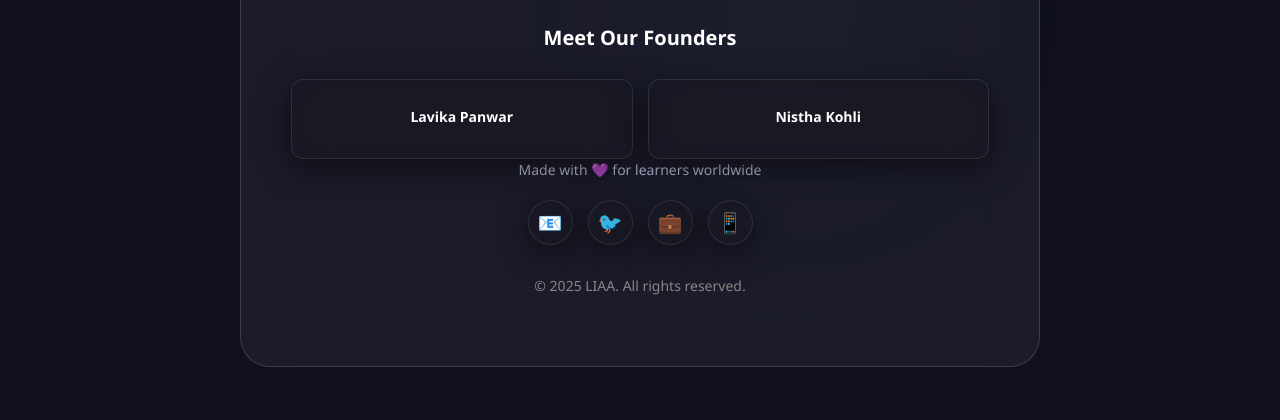
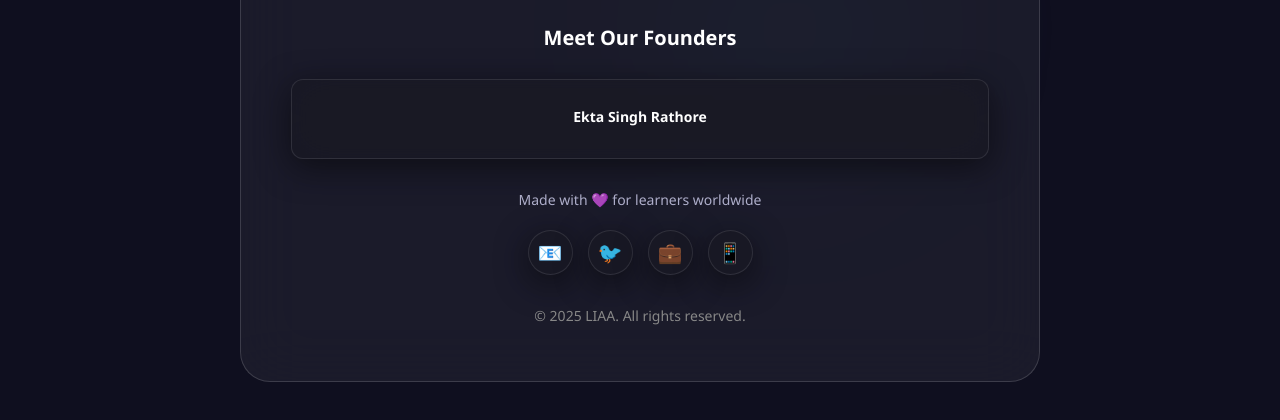
Before and after one commit to LavikaPanwar/roadmap-gen, a plain HTML site: page index.html in a window 1280 px wide. Shown: the part 2201-2621 px from the top of the page. Drawn offline with nearby package versions, Linux system fonts and the light colour scheme.

Commit message:
Update index.html

```diff
--- a/index.html
+++ b/index.html
@@ -377,11 +377,10 @@
                 <h4 style="color: var(--text-primary); margin-bottom: 20px; font-size: 20px;">Meet Our Founders</h4>
                 <div class="founders-grid">
                     <div class="founder-card glass">
-                        <div class="founder-name">Lavika Panwar</div>
+                        <div class="founder-name">Ekta Singh Rathore</div>
 
                     </div>
-                    <div class="founder-card glass">
-                        <div class="founder-name">Nistha Kohli</div>
+
 
 
 
```
